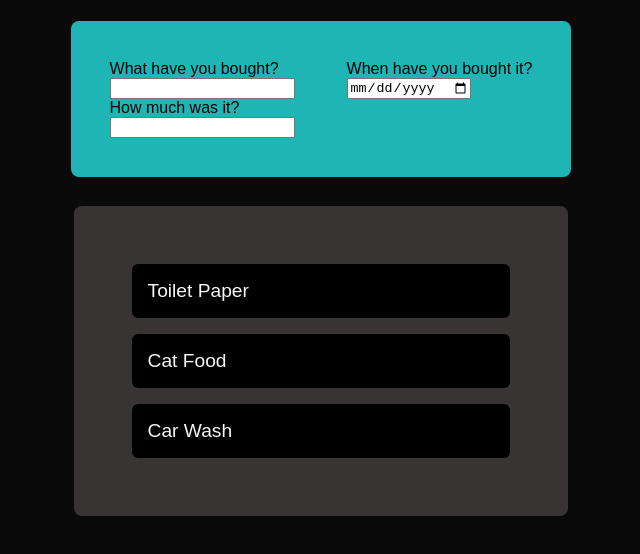
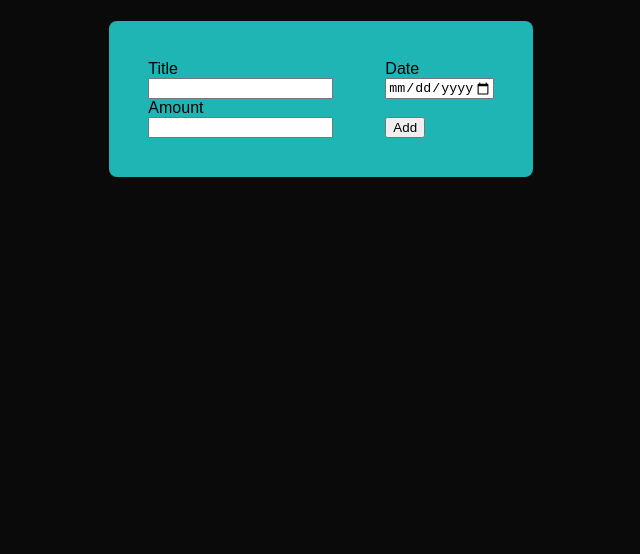
Before and after one commit to paula-zeman/expenses-manager, a React (Create React App) app: page / in a window 1280 px wide. Shown: the top 554 px of the page, without its empty margins (319-959 px from the left). Built offline with nearby package versions, Linux system fonts and the light colour scheme.

Commit message:
Expense Item, Form and List built

```diff
--- a/src/App.js
+++ b/src/App.js
@@ -1,14 +1,14 @@
-import ExpenseItem from "./Components/ExpenseItem";
 import './App.css';
-import NewExpense from "./Components/NewExpense";
+// import ExpenseItem from './Components/ExpenseItem';
+// import NewExpense from "./Components/NewExpense";
+// import ExpenseList from "./Components/ExpenseList";
+import Container from './Components/Container';
 
 function App() {
+
   return (
   <div className="app-container">
-    <div className="new-expense-container">
-      <NewExpense />
-    </div>
-    <ExpenseItem />
+    <Container/>
   </div>
   );
 }
--- /dev/null
+++ b/src/Components/Container.js
@@ -0,0 +1,25 @@
+import React, { useState } from 'react';
+import ExpenseList from './ExpenseList';
+import NewExpense from './NewExpense';
+
+const Container = () => {
+
+  const expensesContainer = [];
+
+  const [expenses, setExpense] = useState(expensesContainer);
+
+  const addExpenseHandler = (formEntry) => {
+    setExpense(prevExpenses => {
+      return [formEntry, ...prevExpenses]
+    });
+  }
+
+  return (
+    <div>
+      <NewExpense addExpense={addExpenseHandler}/>
+      <ExpenseList expenses={expenses}/>
+    </div>
+  )
+}
+
+export default Container;
--- a/src/Components/ExpenseItem.js
+++ b/src/Components/ExpenseItem.js
@@ -1,31 +1,14 @@
 import '../Styling/ExpenseItem.css'
 
-const ExpenseItem = () => {
-
-  const item = [
-    {
-    title: 'Toilet Paper',
-    amount: '10',
-    date: new Date('2020, 5, 12')
-  },
-  {
-    title: 'Cat Food',
-    amount: '120',
-    date: new Date('2021, 4, 7')
-  },
-  {
-    title: 'Car Wash',
-    amount: '15',
-    date: new Date('2021, 3, 9')
-  }
-]
-
+const ExpenseItem = (props) => {
+  const month = props.date.toLocaleString('en-US', { month: 'long' });
+  const day = props.date.toLocaleString('en-US', { day: '2-digit' });
+  const year = props.date.getFullYear()
   return (
     <div className="expense-item">
-    {item.map((i) => (
-      <div className="expense-item-component">{i.title}</div>
-    )
-    )}
+      <h2>{props.title}</h2>
+      <div>${props.amount}</div>
+      <div>{month} {day}, {year}</div>
     </div>
   )
 }
--- /dev/null
+++ b/src/Components/ExpenseList.js
@@ -0,0 +1,22 @@
+import ExpenseItem from "./ExpenseItem";
+
+
+
+const ExpenseList = (props) => {
+
+
+return (
+  <div>
+  {props.expenses.map((expense) => (
+      <ExpenseItem
+      key={expense.id}
+      title={expense.title}
+      amount={expense.amount}
+      date={expense.date}
+      />
+      ))}
+  </div>
+)
+}
+
+export default ExpenseList;
--- a/src/Components/NewExpense.js
+++ b/src/Components/NewExpense.js
@@ -1,19 +1,49 @@
 import '../Styling/NewExpense.css'
+import React, { useState } from 'react';
 
-const NewExpense =  () => {
+const NewExpense =  (props) => {
+  const [enteredTitle, setTitle] = useState('');
+  const [enteredAmount, setAmount] = useState('');
+  const [enteredDate, setDate] = useState('');
+
+
+  const titleHandler = (event) => {
+    setTitle(event.target.value)
+  };
+
+  const amountHandler = (event) => {
+    setAmount(event.target.value)
+  };
+
+  const dateHandler = (event) => {
+    setDate(event.target.value)
+  };
+
+  const submitHandler = (event) => {
+    event.preventDefault();
+    const expenseObject = {
+      id: Math.random().toString(),
+      title: enteredTitle,
+      amount: enteredAmount,
+      date: new Date(enteredDate)
+    }
+    props.addExpense(expenseObject)
+  }
 
 return (
   <div>
-  <form className="new-expense">
+  <form className="new-expense" onSubmit={submitHandler}>
     <div className="new-expense-one">
-      <div><label>What have you bought?</label></div>
-      <div><input type="text" /></div>
-      <div><label>How much was it?</label></div>
-      <div><input type="text" /></div>
+      <div><label>Title</label></div>
+      <div><input type="text" value={enteredTitle} onChange={titleHandler}/></div>
+      <div><label>Amount</label></div>
+      <div><input type="text" value={enteredAmount} onChange={amountHandler}/></div>
     </div>
     <div className="new-expense-two">
-      <div><label>When have you bought it?</label></div>
-      <div><input type="date" /></div>
+      <div><label>Date</label></div>
+      <div><input type="date" min="2019-01-01" max="2023-07-14" value={enteredDate} onChange={dateHandler}/></div>
+      <br />
+      <div><button type="submit">Add</button></div>
     </div>
   </form>
   </div>
```
